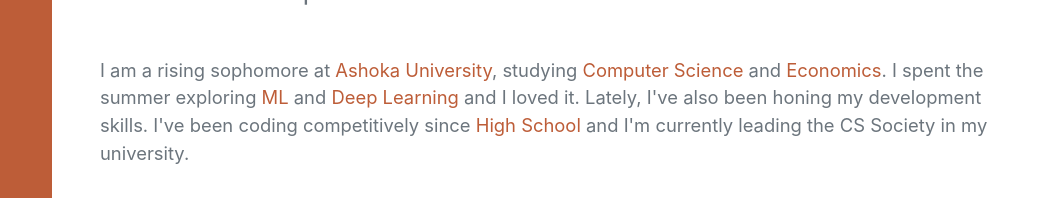
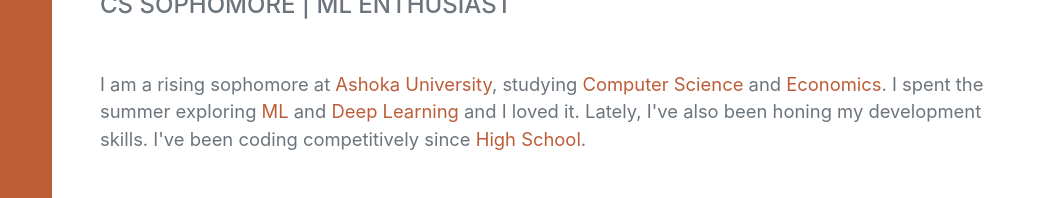
Before and after one commit to actuallysoham/SohamDe, a plain HTML site: page index.html in a window 1280 px wide. Shown: the part 326-524 px from the top of the page, 220-1280 px from the left. Drawn offline with nearby package versions, Linux system fonts and the light colour scheme; a web font is replaced by a local one.

Commit message:
Update index.html

```diff
--- a/index.html
+++ b/index.html
@@ -63,7 +63,7 @@
                     <div class="subheading mb-5">
                         CS Sophomore | ML Enthusiast
                     </div>
-                    <p class="lead mb-5">I am a rising sophomore at <a href="https://www.ashoka.edu.in/">Ashoka University</a>, studying <a href="https://www.ashoka.edu.in/computerscience">Computer Science</a> and <a href="https://www.ashoka.edu.in/economics">Economics</a>. I spent the summer exploring <a href="https://iitk.ac.in/new/data/iitk/">ML</a> and <a href="https://www.deeplearning.ai/">Deep Learning</a> and I loved it. Lately, I've also been honing my development skills. I've been coding competitively since <a href="https://www.dpskolkata.com/">High School</a> and I'm currently leading the CS Society in my university.</p>
+                    <p class="lead mb-5">I am a rising sophomore at <a href="https://www.ashoka.edu.in/">Ashoka University</a>, studying <a href="https://www.ashoka.edu.in/computerscience">Computer Science</a> and <a href="https://www.ashoka.edu.in/economics">Economics</a>. I spent the summer exploring <a href="https://iitk.ac.in/new/data/iitk/">ML</a> and <a href="https://www.deeplearning.ai/">Deep Learning</a> and I loved it. Lately, I've also been honing my development skills. I've been coding competitively since <a href="https://www.dpskolkata.com/">High School</a>.</p>
                     <div class="social-icons">
                         <a class="social-icon" href="https://www.linkedin.com/in/soham-de/"><i class="fab fa-linkedin-in"></i></a>
                         <a class="social-icon" href="https://github.com/actuallysoham"><i class="fab fa-github"></i></a>
```
